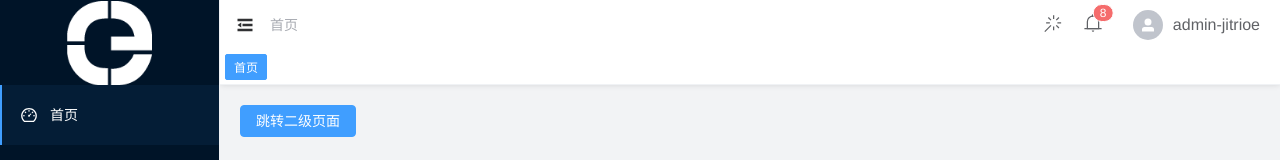
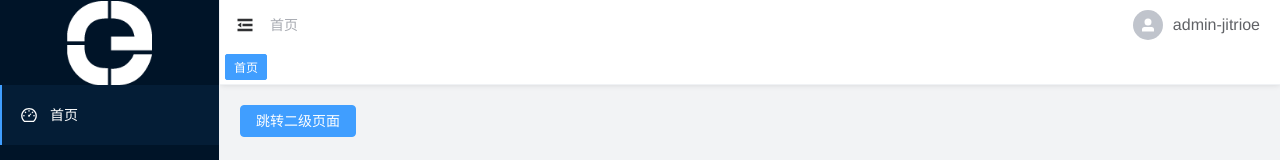
Before and after one commit to Gzx97/vue-template, a Vue app: page /login in a window 1280 px wide. Both pictures are taken after a click on the button "登 录". Shown: the top 160 px of the page. Built offline with nearby package versions, Linux system fonts and the light colour scheme; what vxe-table would draw is missing.

Commit message:
feat: 消息/主题

```diff
--- a/src/components/Notify/data.ts
+++ b/src/components/Notify/data.ts
@@ -9,17 +9,10 @@ export interface ListItem {
 
 export const notifyData: ListItem[] = [
   {
-    avatar: "https://gw.alipayobjects.com/zos/rmsportal/OKJXDXrmkNshAMvwtvhu.png",
-    title: "V3 Admin Vite 上线啦",
+    avatar: "https://xxx.png",
+    title: "xxx",
     datetime: "一年前",
-    description:
-      "一个免费开源的中后台管理系统基础解决方案，基于 Vue3、TypeScript、Element Plus、Pinia 和 Vite 等主流技术"
-  },
-  {
-    avatar: "https://gw.alipayobjects.com/zos/rmsportal/OKJXDXrmkNshAMvwtvhu.png",
-    title: "V3 Admin 上线啦",
-    datetime: "两年前",
-    description: "一个中后台管理系统基础解决方案，基于 Vue3、TypeScript、Element Plus 和 Pinia"
+    description: "xxxx"
   }
 ]
 
--- a/src/layouts/components/NavigationBar/index.vue
+++ b/src/layouts/components/NavigationBar/index.vue
@@ -1,15 +1,15 @@
 <script lang="ts" setup>
 import { useRouter } from "vue-router"
-import { storeToRefs } from "pinia"
+// import { storeToRefs } from "pinia"
 import { useAppStore } from "@/store/modules/app"
-import { useSettingsStore } from "@/store/modules/settings"
+// import { useSettingsStore } from "@/store/modules/settings"
 import { useUserStore } from "@/store/modules/user"
 import { UserFilled } from "@element-plus/icons-vue"
 import Hamburger from "../Hamburger/index.vue"
 import Breadcrumb from "../Breadcrumb/index.vue"
 import Sidebar from "../Sidebar/index.vue"
-import Notify from "@/components/Notify/index.vue"
-import ThemeSwitch from "@/components/ThemeSwitch/index.vue"
+// import Notify from "@/components/Notify/index.vue"
+// import ThemeSwitch from "@/components/ThemeSwitch/index.vue"
 import { useDevice } from "@/hooks/useDevice"
 import { useLayoutMode } from "@/hooks/useLayoutMode"
 
@@ -18,8 +18,8 @@ const { isTop } = useLayoutMode()
 const router = useRouter()
 const appStore = useAppStore()
 const userStore = useUserStore()
-const settingsStore = useSettingsStore()
-const { showNotify, showThemeSwitch } = storeToRefs(settingsStore)
+// const settingsStore = useSettingsStore()
+// const { showNotify, showThemeSwitch } = storeToRefs(settingsStore)
 
 /** 切换侧边栏 */
 const toggleSidebar = () => {
@@ -44,8 +44,8 @@ const logout = () => {
     <Breadcrumb v-if="!isTop || isMobile" class="breadcrumb" />
     <Sidebar v-if="isTop && !isMobile" class="sidebar" />
     <div class="right-menu">
-      <ThemeSwitch v-if="showThemeSwitch" class="right-menu-item" />
-      <Notify v-if="showNotify" class="right-menu-item" />
+      <!-- <ThemeSwitch v-if="showThemeSwitch" class="right-menu-item" /> -->
+      <!-- <Notify v-if="showNotify" class="right-menu-item" /> -->
       <el-dropdown class="right-menu-item">
         <div class="right-menu-avatar">
           <el-avatar :icon="UserFilled" :size="30" />
```
